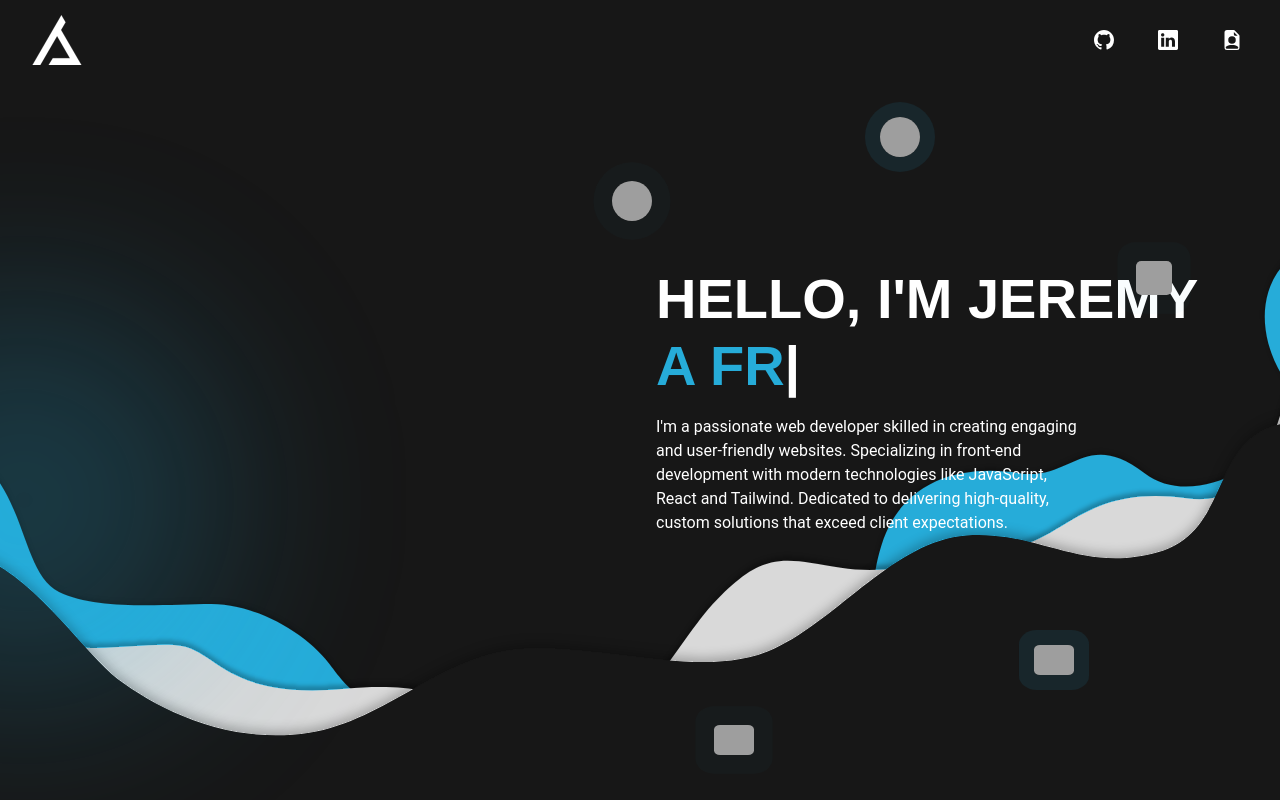
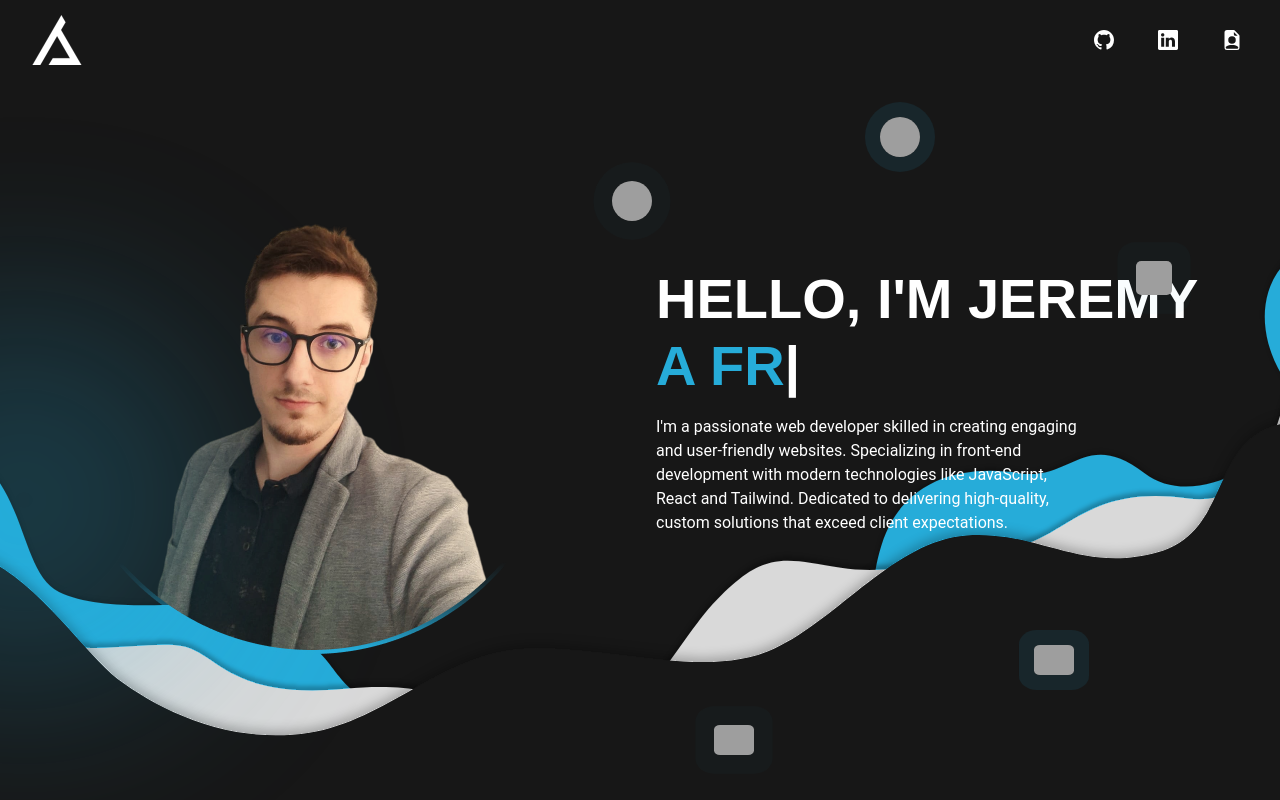
Before and after one commit to Arkantik/Portfolio-live, a React (Vite) app: page / in a window 1280 px wide. Shown: the top 800 px of the page. Built offline with nearby package versions, Linux system fonts and the light colour scheme; a web font is replaced by a local one.

Commit message:
Added picture for home section

```diff
--- a/src/components/home/Home.jsx
+++ b/src/components/home/Home.jsx
@@ -79,8 +79,8 @@ export default function Home() {
       style={{ backgroundImage: "url('../assets/img/homebg1.svg')" }}
       id="home"
     >
-      <div className="hidden object-scale-down lg:flex">
-        {/* <img src="../assets/img/slider-img.jpg" alt="Slider" /> */}
+      <div className="hidden lg:flex lg:justify-center">
+        <img src="../assets/img/slider-img.png" alt="Slider" />
       </div>
       <div className="isolate px-4 before:absolute before:-left-44 before:top-1/2 before:-z-10 before:h-[200px] before:w-[200px] before:animate-pulse before:rounded-full before:bg-primary/40 before:blur-[100px] md:px-20 md:before:-right-60 md:before:top-[300px] md:before:h-[400px] md:before:w-[400px] md:before:blur-[100px] lg:px-0">
         <h1
```
Also changed, not shown: public/assets/img/slider-img.png (added).
